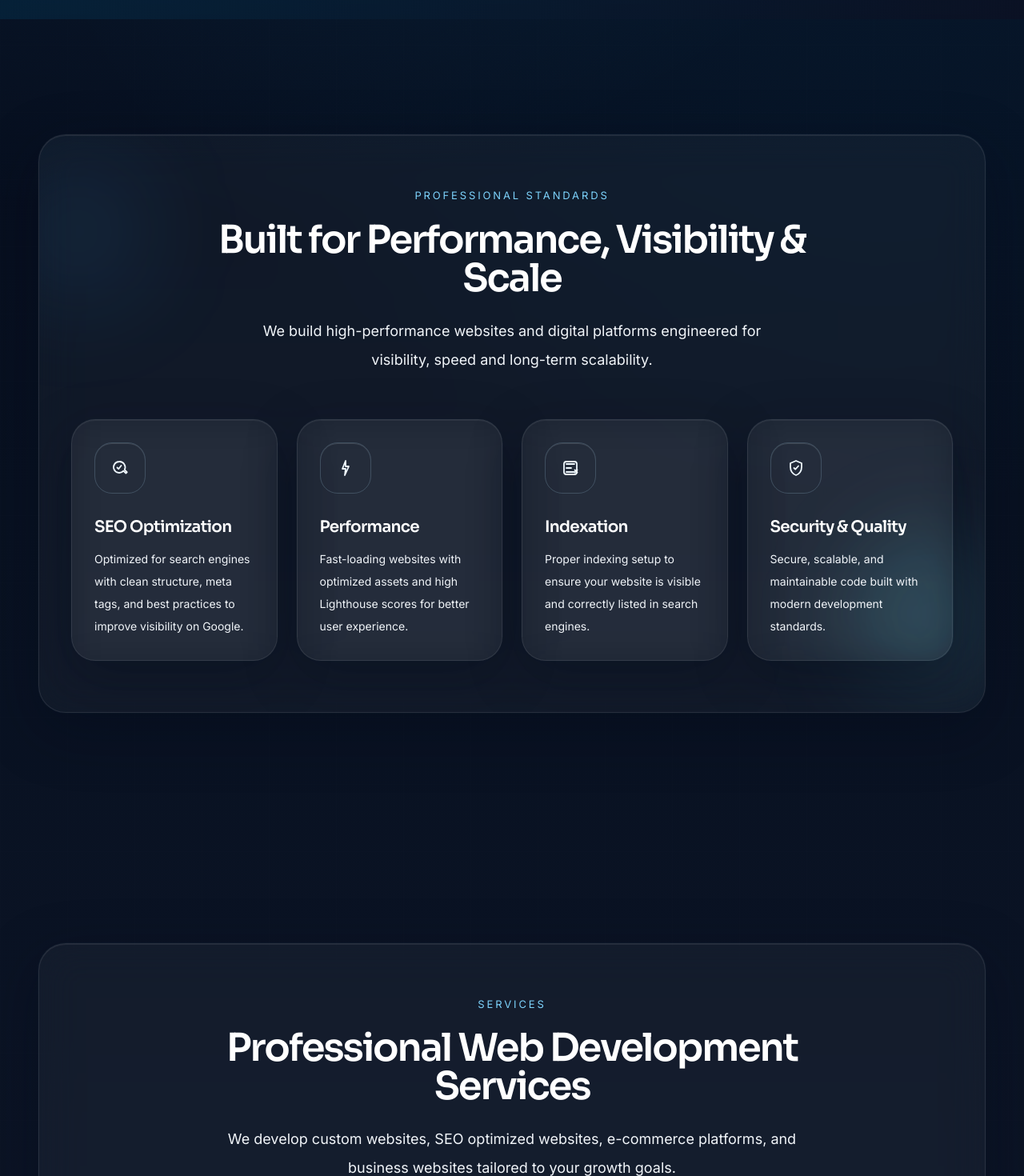
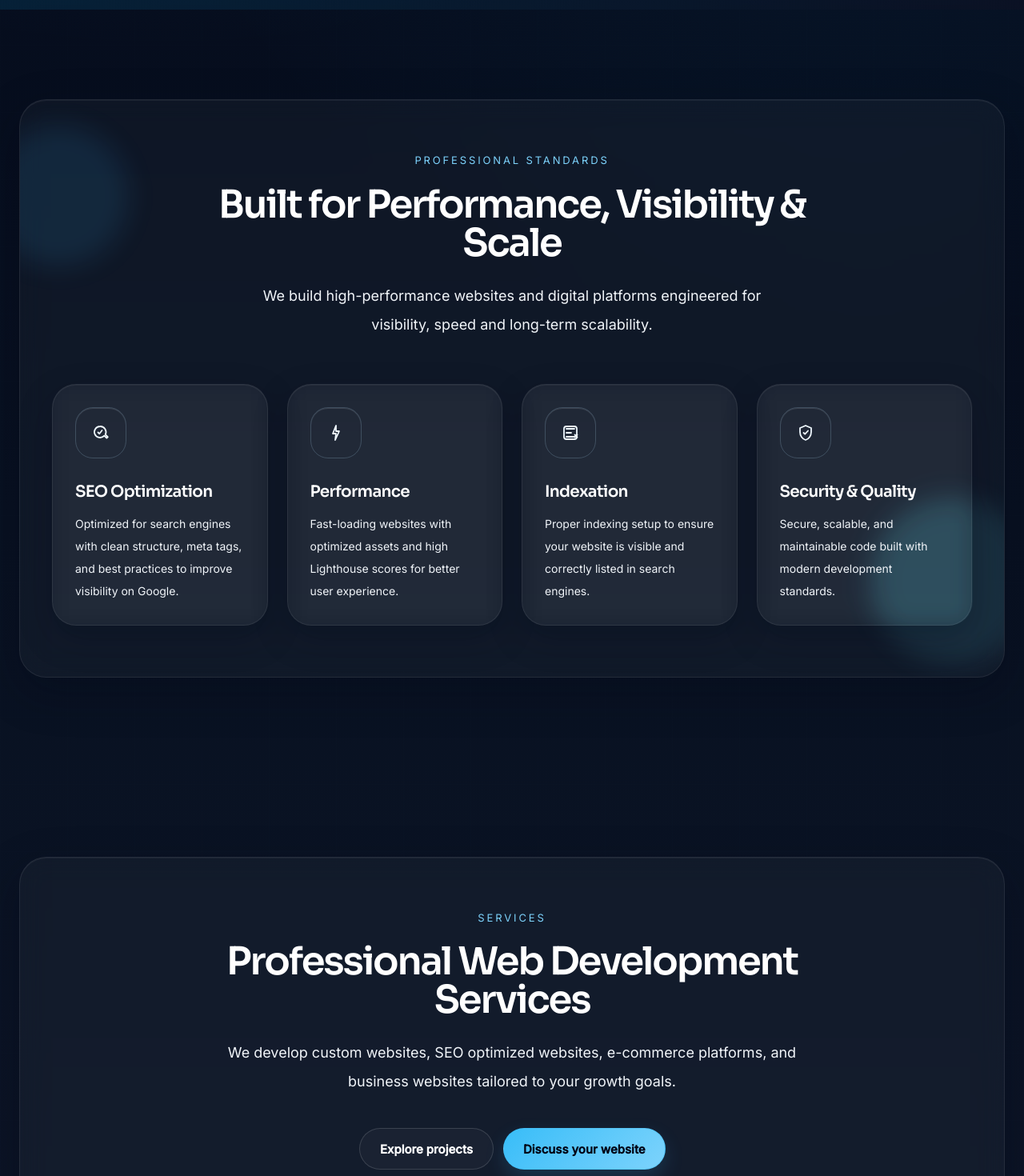
Before and after one commit to Achrefza/co_dev, a Next.js app: page / in a window 1280 px wide. Shown: the part 1120-2590 px from the top of the page at 80% size. Built offline with nearby package versions, Linux system fonts and the light colour scheme; no server answers.

Commit message:
Improve single-page scroll performance

```diff
--- a/app/globals.css
+++ b/app/globals.css
@@ -32,13 +32,12 @@
 body {
   min-height: 100vh;
   overflow-x: hidden;
-  overscroll-behavior-y: none;
   touch-action: pan-y;
   background-color: #0f172a;
   background-image:
-    radial-gradient(circle at 14% 0%, rgba(56, 189, 248, 0.16), transparent 22%),
-    radial-gradient(circle at 86% 10%, rgba(14, 165, 233, 0.1), transparent 20%),
-    linear-gradient(180deg, #020617 0%, #081121 28%, #0f172a 58%, #111827 100%);
+    radial-gradient(circle at 16% 0%, rgba(56, 189, 248, 0.1), transparent 20%),
+    radial-gradient(circle at 84% 10%, rgba(14, 165, 233, 0.08), transparent 18%),
+    linear-gradient(180deg, #020617 0%, #081121 30%, #0f172a 60%, #111827 100%);
   color: rgb(241 245 249);
   font-family: var(--font-inter), sans-serif;
   font-size: 15px;
@@ -51,6 +50,19 @@
 ::selection {
   background: rgba(56, 189, 248, 0.3);
   color: #fff;
+}
+
+.skip-to-content,
+[data-skip-to-content] {
+  position: absolute;
+  width: 1px;
+  height: 1px;
+  padding: 0;
+  margin: -1px;
+  overflow: hidden;
+  clip: rect(0, 0, 0, 0);
+  white-space: nowrap;
+  border: 0;
 }
 
 h1,
@@ -75,6 +87,17 @@
 select,
 button {
   font-family: var(--font-inter), sans-serif;
+}
+
+button,
+[role='button'],
+a.premium-button,
+a.premium-button-primary,
+a.premium-button-secondary {
+  display: inline-flex;
+  align-items: center;
+  justify-content: center;
+  white-space: nowrap;
 }
 
 .section-container {
@@ -116,20 +139,19 @@
 }
 
 .glass-card {
-  border: 1px solid rgba(255, 255, 255, 0.09);
-  background-color: rgba(255, 255, 255, 0.045);
-  backdrop-filter: blur(24px);
-  -webkit-backdrop-filter: blur(24px);
+  border: 1px solid rgba(255, 255, 255, 0.08);
+  background-color: rgba(255, 255, 255, 0.04);
+  backdrop-filter: blur(14px);
+  -webkit-backdrop-filter: blur(14px);
   box-shadow:
-    inset 0 1px 0 rgba(255, 255, 255, 0.06),
-    0 20px 64px rgba(2, 8, 23, 0.36),
-    0 0 0 1px rgba(125, 211, 252, 0.02);
+    inset 0 1px 0 rgba(255, 255, 255, 0.05),
+    0 16px 42px rgba(2, 8, 23, 0.26);
 }
 
 .grid-surface {
   background-image:
-    linear-gradient(rgba(148, 163, 184, 0.08) 1px, transparent 1px),
-    linear-gradient(90deg, rgba(148, 163, 184, 0.08) 1px, transparent 1px);
+    linear-gradient(rgba(148, 163, 184, 0.06) 1px, transparent 1px),
+    linear-gradient(90deg, rgba(148, 163, 184, 0.06) 1px, transparent 1px);
   background-size: 84px 84px;
 }
 
@@ -141,28 +163,28 @@
 }
 
 .hero-title {
-  text-shadow: 0 0 40px rgba(56, 189, 248, 0.18);
+  text-shadow: 0 0 22px rgba(56, 189, 248, 0.12);
 }
 
 .hero-orb {
   position: absolute;
   border-radius: 9999px;
-  filter: blur(42px);
-  animation: pulseGlow 9s ease-in-out infinite;
+  filter: blur(24px);
+  animation: pulseGlow 10s ease-in-out infinite;
+  will-change: transform, opacity;
 }
 
 .premium-surface {
   position: relative;
   overflow: hidden;
-  border: 1px solid rgba(255, 255, 255, 0.09);
+  border: 1px solid rgba(255, 255, 255, 0.08);
   border-radius: 34px;
-  background-color: rgba(255, 255, 255, 0.04);
-  backdrop-filter: blur(24px);
-  -webkit-backdrop-filter: blur(24px);
+  background-color: rgba(255, 255, 255, 0.035);
+  backdrop-filter: blur(16px);
+  -webkit-backdrop-filter: blur(16px);
   box-shadow:
-    inset 0 1px 0 rgba(255, 255, 255, 0.07),
-    0 22px 70px rgba(2, 8, 23, 0.34),
-    0 0 0 1px rgba(125, 211, 252, 0.03);
+    inset 0 1px 0 rgba(255, 255, 255, 0.06),
+    0 18px 54px rgba(2, 8, 23, 0.28);
 }
 
 .premium-button,
@@ -175,44 +197,41 @@
   justify-content: center;
   gap: 0.5rem;
   border-radius: 9999px;
-  padding: 0.875rem 1.4rem;
+  padding: 0.875rem 1.5rem;
   font-size: 0.9375rem;
   font-weight: 600;
   letter-spacing: 0;
   line-height: 1;
   text-align: center;
   white-space: nowrap;
-  transition: transform 220ms ease, box-shadow 220ms ease,
-    background-color 220ms ease, border-color 220ms ease,
-    color 220ms ease;
+  transition: transform 180ms ease, box-shadow 180ms ease,
+    background-color 180ms ease, border-color 180ms ease,
+    color 180ms ease, opacity 180ms ease;
+  will-change: transform;
 }
 
 .premium-button-primary {
-  border: 1px solid rgba(56, 189, 248, 0.44);
+  border: 1px solid rgba(56, 189, 248, 0.42);
   background: linear-gradient(135deg, #38bdf8, #7dd3fc);
   color: rgb(2 6 23);
-  box-shadow:
-    0 12px 30px rgba(56, 189, 248, 0.18),
-    0 0 18px rgba(125, 211, 252, 0.12);
+  box-shadow: 0 10px 24px rgba(56, 189, 248, 0.16);
 }
 
 .premium-button-primary:hover {
-  transform: translateY(-0.18rem);
-  box-shadow:
-    0 18px 42px rgba(56, 189, 248, 0.24),
-    0 0 22px rgba(125, 211, 252, 0.16);
+  transform: translateY(-0.12rem);
+  box-shadow: 0 14px 28px rgba(56, 189, 248, 0.2);
 }
 
 .premium-button-secondary {
-  border: 1px solid rgba(255, 255, 255, 0.15);
-  background-color: rgba(255, 255, 255, 0.035);
+  border: 1px solid rgba(255, 255, 255, 0.14);
+  background-color: rgba(255, 255, 255, 0.03);
   color: #fff;
 }
 
 .premium-button-secondary:hover {
-  transform: translateY(-0.18rem);
-  border-color: rgba(56, 189, 248, 0.55);
-  background-color: rgba(255, 255, 255, 0.07);
+  transform: translateY(-0.12rem);
+  border-color: rgba(56, 189, 248, 0.45);
+  background-color: rgba(255, 255, 255, 0.06);
   color: rgb(224 242 254);
 }
 
@@ -225,8 +244,8 @@
   position: absolute;
   inset: 0;
   pointer-events: none;
-  background: radial-gradient(circle at top, rgba(125, 211, 252, 0.05), transparent 52%);
-  opacity: 0.85;
+  background: radial-gradient(circle at top, rgba(125, 211, 252, 0.04), transparent 52%);
+  opacity: 0.72;
 }
 
 .section-anchor {
@@ -245,13 +264,13 @@
 @keyframes pulseGlow {
   0%,
   100% {
-    opacity: 0.55;
-    transform: scale(0.92);
+    opacity: 0.4;
+    transform: translate3d(0, 0, 0) scale(0.96);
   }
 
   50% {
-    opacity: 0.8;
-    transform: scale(1.08);
+    opacity: 0.62;
+    transform: translate3d(0, 0, 0) scale(1.04);
   }
 }
 
@@ -259,151 +278,56 @@
   body {
     font-size: 1rem;
   }
+}
+
+@media (max-width: 767px) {
+  :root {
+    --header-offset: 96px;
+  }
+
+  html {
+    scroll-behavior: auto;
+  }
+
+  body {
+    background-image:
+      radial-gradient(circle at 20% 0%, rgba(56, 189, 248, 0.07), transparent 16%),
+      linear-gradient(180deg, #020617 0%, #081121 34%, #0f172a 64%, #111827 100%);
+  }
 
   .section-container {
-    padding: 8rem 2.5rem;
+    padding: 5.25rem 1rem;
   }
 
-  .section-heading {
-    font-size: 2.25rem;
+  .grid-surface {
+    background-size: 112px 112px;
   }
 
-  .section-copy {
-    font-size: 1.125rem;
-    line-height: 2.25rem;
+  .glass-card,
+  .premium-surface {
+    backdrop-filter: blur(10px);
+    -webkit-backdrop-filter: blur(10px);
+    box-shadow:
+      inset 0 1px 0 rgba(255, 255, 255, 0.05),
+      0 12px 28px rgba(2, 8, 23, 0.22);
   }
 
-  .body-copy {
-    line-height: 2.25rem;
+  .hero-orb,
+  .ambient-glow,
+  .gradient-flow,
+  .drift,
+  .float,
+  .shimmer-border {
+    animation: none !important;
   }
 
   .premium-button,
   .premium-button-primary,
   .premium-button-secondary {
-    padding: 0.875rem 1.75rem;
-    font-size: 1rem;
+    width: 100%;
+    min-width: 0;
+    padding: 0.875rem 1.5rem;
   }
-}
-
-@media (min-width: 1024px) {
-  .section-container {
-    padding: 9rem 3rem;
-  }
-
-  .section-heading {
-    font-size: 3rem;
-  }
-}
-
-
-img {
-  content-visibility: auto;
-}
-
-.mobile-premium-shell {
-  contain: layout style paint;
-}
-
-@supports (-webkit-touch-callout: none) {
-  html {
-    scroll-behavior: auto;
-  }
-}
-
-@media (max-width: 767px) {
-  :root {
-    --section-copy-max: 34rem;
-  }
-
-  body {
-    background-image:
-      radial-gradient(circle at 18% 0%, rgba(56, 189, 248, 0.11), transparent 20%),
-      radial-gradient(circle at 84% 10%, rgba(14, 165, 233, 0.08), transparent 18%),
-      linear-gradient(180deg, #020617 0%, #081121 32%, #0f172a 62%, #111827 100%);
-  }
-
-  .section-container {
-    padding: 4.5rem 1rem;
-  }
-
-  .section-heading {
-    font-size: 1.8rem;
-    line-height: 1.06;
-    letter-spacing: -0.04em;
-  }
-
-  .section-copy,
-  .body-copy {
-    font-size: 0.975rem;
-    line-height: 1.7rem;
-  }
-
-  .glass-card,
-  .premium-surface {
-    backdrop-filter: blur(12px);
-    -webkit-backdrop-filter: blur(12px);
-    box-shadow:
-      inset 0 1px 0 rgba(255, 255, 255, 0.05),
-      0 14px 34px rgba(2, 8, 23, 0.24);
-  }
-
-  .grid-surface {
-    background-size: 132px 132px;
-  }
-
-  .hero-title {
-    text-shadow: 0 0 12px rgba(56, 189, 248, 0.08);
-  }
-
-  .hero-orb {
-    filter: blur(24px);
-    opacity: 0.55;
-  }
-
-  .premium-button,
-  .premium-button-primary,
-  .premium-button-secondary {
-    min-height: 3.5rem;
-    min-width: 0;
-    width: 100%;
-    padding: 0.95rem 1.2rem;
-    font-size: 0.95rem;
-  }
-
-  .premium-button-primary {
-    box-shadow: 0 12px 26px rgba(56, 189, 248, 0.15);
-  }
-}
-
-@media (hover: hover) and (pointer: fine) {
-  .premium-button-primary:hover {
-    transform: translateY(-0.25rem);
-    box-shadow:
-      0 28px 70px rgba(56, 189, 248, 0.34),
-      0 0 40px rgba(125, 211, 252, 0.28);
-  }
-
-  .premium-button-secondary:hover {
-    transform: translateY(-0.25rem);
-    border-color: rgba(56, 189, 248, 0.55);
-    background-color: rgba(255, 255, 255, 0.07);
-    color: rgb(224 242 254);
-  }
-}
-
-@media (hover: none), (pointer: coarse) {
-  .premium-button-primary:hover,
-  .premium-button-secondary:hover {
-    transform: none;
-    box-shadow: inherit;
-  }
-}
-
-
-a:focus-visible,
-button:focus-visible {
-  outline: 2px solid #7dd3fc;
-  outline-offset: 3px;
 }
 
 @media (prefers-reduced-motion: reduce) {
@@ -417,5 +341,6 @@
     animation-duration: 0.01ms !important;
     animation-iteration-count: 1 !important;
     transition-duration: 0.01ms !important;
+    scroll-behavior: auto !important;
   }
 }
--- a/components/HomePage.tsx
+++ b/components/HomePage.tsx
@@ -143,23 +143,25 @@
 function SectionReveal({
   id,
   className = '',
-  children
+  children,
+  shouldReduceMotion
 }: {
   id: SectionId;
   className?: string;
   children: ReactNode;
+  shouldReduceMotion: boolean;
 }) {
   const ref = useRef<HTMLElement | null>(null);
-  const isInView = useInView(ref, { once: false, amount: 0.24, margin: '0px 0px -12% 0px' });
+  const isInView = useInView(ref, { once: true, amount: 0.18, margin: '0px 0px -10% 0px' });
 
   return (
     <motion.section
       id={id}
       ref={ref}
       className={`section-container section-anchor relative ${className}`.trim()}
-      initial={false}
-      animate={{ opacity: isInView ? 1 : 0.64, y: isInView ? 0 : 24 }}
-      transition={{ duration: 0.5, ease: [0.22, 1, 0.36, 1] }}
+      initial={shouldReduceMotion ? false : { opacity: 0, y: 18 }}
+      animate={shouldReduceMotion ? undefined : isInView ? { opacity: 1, y: 0 } : { opacity: 0, y: 18 }}
+      transition={{ duration: shouldReduceMotion ? 0 : 0.45, ease: [0.22, 1, 0.36, 1] }}
     >
       {children}
     </motion.section>
@@ -320,8 +322,8 @@
 
       <main id="main-content">
         <section id="hero" className="section-anchor relative overflow-hidden bg-hero min-h-[100svh] md:min-h-[96vh]" aria-labelledby="home-hero-title">
-          <div className="hero-orb left-[-6rem] top-[10%] h-40 w-40 bg-primary/12 md:left-[-6rem] md:h-64 md:w-64 md:bg-primary/26" />
-          {!isMobile ? <div className="hero-orb right-[-5rem] top-14 h-80 w-80 bg-secondary/20" /> : null}
+          <div className="hero-orb left-[-6rem] top-[10%] h-40 w-40 bg-primary/10 md:left-[-6rem] md:h-56 md:w-56 md:bg-primary/18" />
+          {!isMobile ? <div className="hero-orb right-[-5rem] top-14 h-72 w-72 bg-secondary/14" /> : null}
           <div className="pointer-events-none absolute inset-0 bg-[radial-gradient(circle_at_28%_30%,rgba(255,255,255,0.04),transparent_16%),linear-gradient(180deg,rgba(2,6,23,0)_0%,rgba(2,6,23,0.32)_100%)]" />
           <div className="pointer-events-none absolute inset-x-0 top-[-8%] h-[68%] bg-[radial-gradient(circle_at_top,rgba(125,211,252,0.1),transparent_54%)]" />
 
@@ -336,13 +338,13 @@
                 <span className="eyebrow inline-flex rounded-full border border-primary/20 bg-primary/8 px-3 py-1.5 text-[11px] text-accent shadow-[0_0_10px_rgba(56,189,248,0.05)] md:px-4 md:py-2 md:text-xs">
                   {t.studio}
                 </span>
-                <h1 id="home-hero-title" className="hero-title mt-5 max-w-5xl text-balance font-heading text-[2.45rem] font-semibold leading-[0.94] tracking-[-0.055em] text-white md:mt-8 md:text-[5rem] xl:text-[6rem]">
+                <h1 id="home-hero-title" className="hero-title mt-5 max-w-5xl text-balance font-heading text-[2.15rem] font-semibold leading-[0.94] tracking-[-0.055em] text-white md:mt-8 md:text-[4.8rem] xl:text-[5.8rem]">
                   <span className="block text-white">{t.heroTitleLead}</span>
                   <span className="gradient-text gradient-flow block pb-2 md:pb-3">{t.heroTitleAccent}</span>
                 </h1>
                 <p className="body-copy mt-5 max-w-xl text-[0.98rem] leading-7 text-slate-200/80 md:mt-9 md:max-w-2xl md:text-xl md:leading-9">{t.tagline}</p>
 
-                <div className="mt-7 flex flex-col gap-3 sm:flex-row sm:flex-wrap md:mt-11 md:gap-4">
+                <div className="mt-7 flex flex-col gap-3 sm:flex-row sm:flex-wrap sm:items-center md:mt-11 md:gap-4">
                   <button type="button" onClick={() => scrollToSection('projects')} className="premium-button-primary w-full sm:w-auto">
                     {t.viewProjects}
                   </button>
@@ -370,8 +372,8 @@
                 transition={{ delay: shouldReduceMotion ? 0 : 0.12, duration: shouldReduceMotion ? 0.01 : 0.8, ease: [0.22, 1, 0.36, 1] }}
                 className="relative mx-auto w-full max-w-xl"
               >
-                <div className="absolute inset-[-4%] rounded-[36px] bg-[radial-gradient(circle,rgba(56,189,248,0.07),transparent_56%)] blur-xl md:inset-[-8%] md:bg-[radial-gradient(circle,rgba(56,189,248,0.12),transparent_58%)] md:blur-2xl" />
-                <div className="glass-card relative overflow-hidden rounded-[24px] border-white/12 p-4 shadow-[0_14px_36px_rgba(2,8,23,0.28)] md:rounded-[34px] md:p-8 md:shadow-[0_26px_82px_rgba(2,8,23,0.42),0_0_28px_rgba(56,189,248,0.06)]">
+                <div className="absolute inset-[-4%] rounded-[36px] bg-[radial-gradient(circle,rgba(56,189,248,0.05),transparent_56%)] blur-lg md:inset-[-8%] md:bg-[radial-gradient(circle,rgba(56,189,248,0.08),transparent_58%)] md:blur-xl" />
+                <div className="glass-card relative overflow-hidden rounded-[24px] border-white/12 p-4 shadow-[0_12px_28px_rgba(2,8,23,0.24)] md:rounded-[34px] md:p-8 md:shadow-[0_18px_56px_rgba(2,8,23,0.32)]">
                   <div className="absolute inset-0 bg-[radial-gradient(circle_at_top_right,rgba(125,211,252,0.08),transparent_32%),linear-gradient(180deg,rgba(255,255,255,0.06),transparent)] md:bg-[radial-gradient(circle_at_top_right,rgba(125,211,252,0.12),transparent_32%),radial-gradient(circle_at_bottom_left,rgba(56,189,248,0.08),transparent_30%),linear-gradient(180deg,rgba(255,255,255,0.08),transparent)]" />
                   <div className="relative">
                     <div className="flex items-center justify-between border-b border-white/10 pb-4 md:pb-5">
@@ -413,10 +415,10 @@
           </div>
         </section>
 
-        <SectionReveal id="services" className="pt-8 md:pt-18">
+        <SectionReveal id="services" className="pt-8 md:pt-18" shouldReduceMotion={shouldReduceMotion}>
           <div className="premium-surface px-5 py-10 md:px-10 md:py-16">
-            {!isMobile ? <div className="absolute -left-10 top-8 h-44 w-44 rounded-full bg-sky-400/10 blur-3xl" /> : null}
-            {!isMobile ? <div className="absolute -right-10 bottom-4 h-52 w-52 rounded-full bg-cyan-300/10 blur-3xl" /> : null}
+            {!isMobile ? <div className="absolute -left-10 top-8 h-44 w-44 rounded-full bg-sky-400/10 blur-lg" /> : null}
+            {!isMobile ? <div className="absolute -right-10 bottom-4 h-52 w-52 rounded-full bg-cyan-300/10 blur-lg" /> : null}
             <div className="relative">
               <div className="mx-auto max-w-3xl text-center">
                 <p className="eyebrow text-sky-200">Professional Standards</p>
@@ -484,7 +486,7 @@
           </div>
         </section>
 
-        <SectionReveal id="projects" className="space-y-6 md:space-y-7">
+        <SectionReveal id="projects" className="space-y-6 md:space-y-7" shouldReduceMotion={shouldReduceMotion}>
           <div className="flex flex-col gap-4 md:flex-row md:items-end md:justify-between md:gap-5">
             <div className="space-y-3 md:space-y-4">
               <p className="eyebrow">Our Work</p>
@@ -502,7 +504,7 @@
           </div>
         </SectionReveal>
 
-        <SectionReveal id="tech">
+        <SectionReveal id="tech" shouldReduceMotion={shouldReduceMotion}>
           <div className="mb-10 flex flex-col gap-4 md:mb-14 md:flex-row md:items-end md:justify-between md:gap-5">
             <div className="space-y-3 md:space-y-4">
               <p className="eyebrow">Capabilities</p>
@@ -538,7 +540,7 @@
           </div>
         </SectionReveal>
 
-        <SectionReveal id="contact" className="pt-8 pb-20 md:pt-10 md:pb-28">
+        <SectionReveal id="contact" className="pt-8 pb-20 md:pt-10 md:pb-28" shouldReduceMotion={shouldReduceMotion}>
           <div className="relative overflow-hidden rounded-[26px] border border-primary/18 bg-[linear-gradient(135deg,rgba(2,6,23,0.96),rgba(10,20,36,0.94)_52%,rgba(8,47,73,0.88)_100%)] p-5 shadow-[0_14px_38px_rgba(2,8,23,0.28)] md:rounded-[36px] md:p-12 md:shadow-[0_28px_84px_rgba(2,8,23,0.42)] lg:p-14">
             <div className="absolute inset-0 bg-[radial-gradient(circle_at_top,rgba(125,211,252,0.06),transparent_38%)] md:bg-[radial-gradient(circle_at_top,rgba(125,211,252,0.1),transparent_42%)]" />
             <div className="relative flex flex-col gap-7 md:gap-10 lg:flex-row lg:items-end lg:justify-between">
--- a/components/projects/ProjectCard.tsx
+++ b/components/projects/ProjectCard.tsx
@@ -1,8 +1,7 @@
 'use client';
 
 import Image from 'next/image';
-import { motion, useScroll, useSpring, useTransform } from 'framer-motion';
-import { useRef } from 'react';
+import { motion } from 'framer-motion';
 import { useAdaptiveMotion } from '@/hooks/useAdaptiveMotion';
 import type { Project } from '@/lib/projects';
 
@@ -13,58 +12,46 @@
 
 export function ProjectCard({ project, visitLabel }: ProjectCardProps) {
   const { allowHover, isMobile, shouldReduceMotion } = useAdaptiveMotion();
-  const ref = useRef<HTMLElement | null>(null);
-  const { scrollYProgress } = useScroll({
-    target: ref,
-    offset: ['start end', 'end start']
-  });
-
-  const progress = useSpring(scrollYProgress, shouldReduceMotion || isMobile ? { damping: 80, stiffness: 320 } : { damping: 24, stiffness: 130, mass: 0.32 });
-  const travel = shouldReduceMotion ? 0 : isMobile ? 6 : 28;
-  const imageTravel = shouldReduceMotion ? 0 : isMobile ? 4 : 36;
+  const canAnimate = !shouldReduceMotion && !isMobile;
 
   return (
     <motion.article
-      ref={ref}
-      whileHover={allowHover && !shouldReduceMotion ? { y: -10, scale: 1.01 } : undefined}
-      style={{
-        opacity: useTransform(progress, [0, 0.18, 0.5, 0.85, 1], isMobile ? [0.82, 0.94, 1, 0.94, 0.84] : [0.38, 0.84, 1, 0.88, 0.5]),
-        y: useTransform(progress, [0, 0.5, 1], [travel, 0, -travel]),
-        scale: useTransform(progress, [0, 0.5, 1], [shouldReduceMotion || isMobile ? 1 : 0.985, 1, shouldReduceMotion || isMobile ? 1 : 0.992])
-      }}
+      initial={canAnimate ? { opacity: 0, y: 20 } : false}
+      whileInView={canAnimate ? { opacity: 1, y: 0 } : undefined}
+      viewport={{ once: true, amount: 0.2 }}
+      transition={{ duration: canAnimate ? 0.45 : 0, ease: [0.22, 1, 0.36, 1] }}
+      whileHover={allowHover && canAnimate ? { y: -6 } : undefined}
       className="glass-card group relative flex h-full min-h-[29rem] flex-col overflow-hidden rounded-[24px] border border-white/12 md:min-h-[34rem] md:rounded-[32px]"
     >
-      <motion.div
-        className="pointer-events-none absolute inset-0 rounded-[24px] border border-sky-200/0 opacity-0 transition-all duration-300 ease-out md:rounded-[32px] group-hover:border-sky-200/24 group-hover:opacity-100 group-hover:shadow-[0_0_0_1px_rgba(125,211,252,0.14),0_0_24px_rgba(56,189,248,0.12)]"
-        style={{ opacity: useTransform(progress, [0, 0.5, 1], [0.15, 0.35, 0.18]) }}
-      />
-      <motion.div
-        className="absolute inset-0 bg-gradient-to-b from-sky-300/6 via-transparent to-slate-950/70 opacity-100 md:opacity-0 md:transition md:duration-300 md:ease-out md:group-hover:opacity-100"
-        style={{ opacity: useTransform(progress, [0, 0.5, 1], [0.55, 0.82, 0.62]) }}
-      />
+      <div className="pointer-events-none absolute inset-0 rounded-[24px] border border-sky-200/0 opacity-0 transition-[opacity,border-color,box-shadow] duration-200 ease-out md:rounded-[32px] group-hover:border-sky-200/20 group-hover:opacity-100 group-hover:shadow-[0_0_0_1px_rgba(125,211,252,0.1),0_0_18px_rgba(56,189,248,0.08)]" />
+      <div className="absolute inset-0 bg-gradient-to-b from-sky-300/5 via-transparent to-slate-950/70 opacity-100 md:opacity-0 md:transition-opacity md:duration-200 md:ease-out md:group-hover:opacity-100" />
       <div className="relative h-56 w-full overflow-hidden md:h-72">
-        <motion.div className="absolute inset-0" style={{ y: useTransform(progress, [0, 1], [imageTravel, -imageTravel]), scale: useTransform(progress, [0, 0.5, 1], [1.08, 1, 1.08]) }}>
+        <motion.div
+          className="absolute inset-0"
+          whileHover={allowHover && canAnimate ? { scale: 1.03 } : undefined}
+          transition={{ duration: 0.35, ease: [0.22, 1, 0.36, 1] }}
+        >
           <Image
             src={project.image}
             alt={`${project.title} project preview for ${project.description}`}
             fill
             sizes="(max-width: 768px) 100vw, (max-width: 1280px) 50vw, 33vw"
-            className="object-cover transition duration-500 ease-out md:duration-700 md:group-hover:scale-105"
+            className="object-cover"
           />
         </motion.div>
         <div className="absolute inset-0 bg-[linear-gradient(180deg,rgba(2,6,23,0.72)_0%,rgba(2,6,23,0.18)_34%,rgba(2,6,23,0.86)_100%)]" />
-        <motion.div className="absolute inset-x-0 top-0 h-24 bg-gradient-to-b from-slate-950/65 to-transparent md:h-28" style={{ opacity: useTransform(progress, [0, 0.5, 1], [0.9, 0.66, 0.84]) }} />
-        <motion.div className="absolute bottom-4 left-4 right-4 flex items-end justify-between gap-4 md:bottom-5 md:left-5 md:right-5" style={{ y: useTransform(progress, [0, 1], ['10px', '-12px']) }}>
+        <div className="absolute inset-x-0 top-0 h-24 bg-gradient-to-b from-slate-950/65 to-transparent md:h-28" />
+        <div className="absolute bottom-4 left-4 right-4 flex items-end justify-between gap-4 md:bottom-5 md:left-5 md:right-5">
           <div>
             <p className="eyebrow mb-2 text-[11px] text-sky-100/90 md:mb-3 md:text-xs">Featured build</p>
             <h3 className="font-heading text-[1.55rem] font-semibold tracking-[-0.045em] text-white md:text-[1.85rem]">{project.title}</h3>
           </div>
-          <span className="rounded-full border border-white/15 bg-white/10 px-3 py-1.5 font-body text-[10px] uppercase tracking-[0.14em] text-slate-100 backdrop-blur-sm md:px-3.5 md:text-[11px] md:tracking-[0.2em] md:backdrop-blur-md">
+          <span className="rounded-full border border-white/15 bg-white/10 px-3 py-1.5 font-body text-[10px] uppercase tracking-[0.14em] text-slate-100 backdrop-blur-sm md:px-3.5 md:text-[11px] md:tracking-[0.2em]">
             Premium UI
           </span>
-        </motion.div>
+        </div>
       </div>
-      <motion.div className="relative flex flex-1 flex-col justify-between space-y-5 p-5 md:space-y-6 md:p-7" style={{ y: useTransform(progress, [0, 1], ['8px', '-10px']) }}>
+      <div className="relative flex flex-1 flex-col justify-between space-y-5 p-5 md:space-y-6 md:p-7">
         <div className="space-y-4 md:space-y-5">
           <p className="font-body text-[15px] leading-7 text-slate-300/82 md:leading-8">{project.description}</p>
           <div className="flex flex-wrap gap-2.5">
@@ -88,7 +75,7 @@
           {visitLabel}
           <span aria-hidden="true">↗</span>
         </a>
-      </motion.div>
+      </div>
     </motion.article>
   );
 }
```
